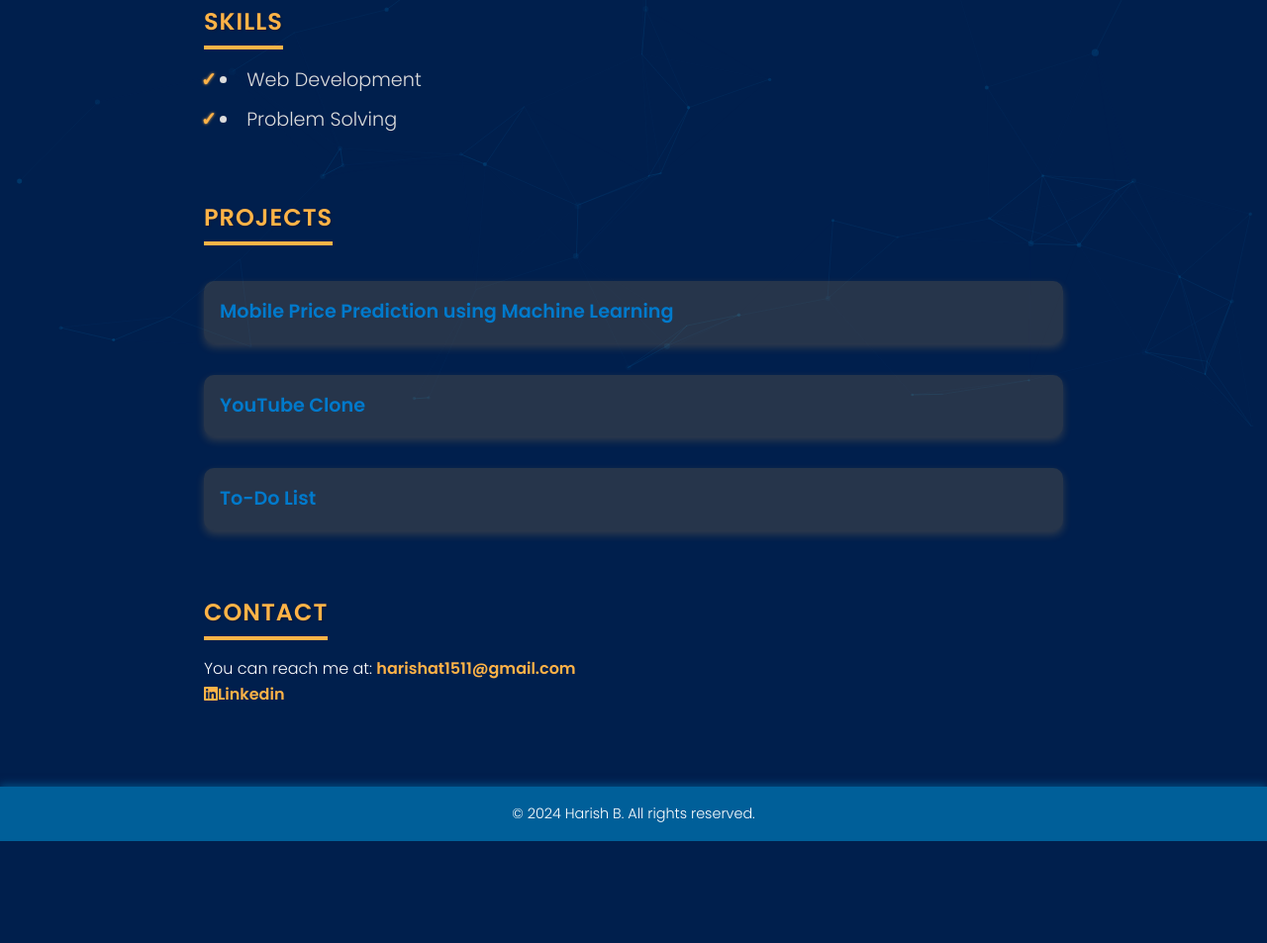
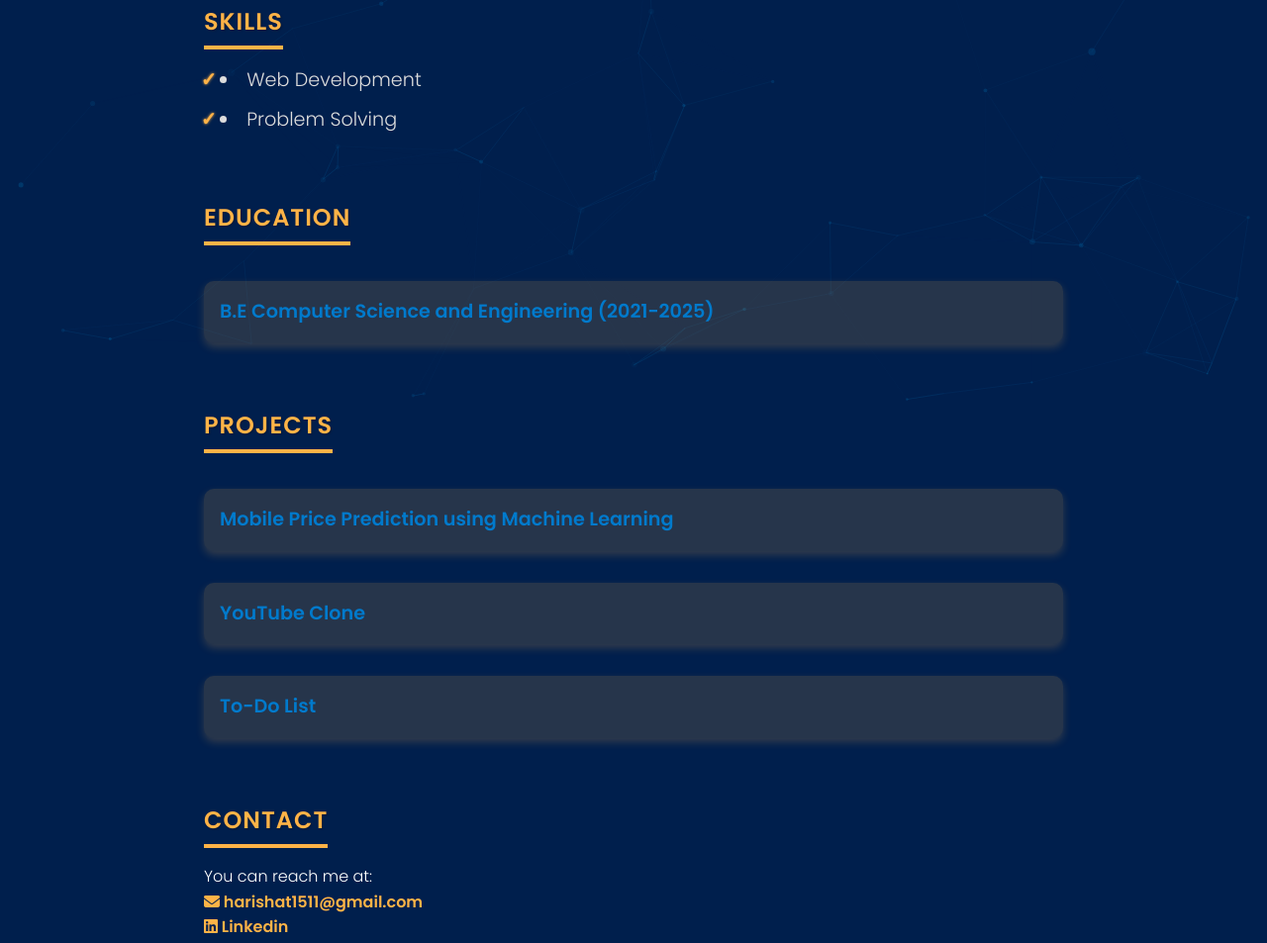
Before and after one commit to harishat1511/harishportfolio, a plain HTML site: page index.html in a window 1280 px wide. Shown: the part 369-1322 px from the top of the page at 99% size. Before the commit the page ends 1219 px from the top, so only its background shows below. Drawn offline with nearby package versions, Linux system fonts and the light colour scheme.

Commit message:
Update index.html

```diff
--- a/index.html
+++ b/index.html
@@ -21,6 +21,7 @@
         <li><a href="#skills">Skills</a></li>
         <li><a href="#projects">Projects</a></li>
         <li><a href="#contact">Contact</a></li>
+        <li><a href="harishresumefinal.pdf" target="_blank" download>Resume</a></li>
       </ul>
     </nav>
   </header>
@@ -37,6 +38,16 @@
         <li>Web Development</li>
         <li>Problem Solving</li>
       </ul>
+    </section>
+
+    <section id="projects" class="section fade-in">
+      <h2>Education</h2>
+  <ul class="projects-list">
+    <li class="project-item">
+      <span class="project-title">B.E Computer Science and Engineering (2021-2025)</span>
+      <p class="project-desc">SRM Easwari Engineering College, Chennai</p>
+    </li>
+  </ul>
     </section>
 
     <section id="projects" class="section fade-in">
@@ -59,10 +70,11 @@
 
     <section id="contact" class="section fade-in">
       <h2>Contact</h2>
-      <p>You can reach me at: <a href="mailto:your-email@example.com">harishat1511@gmail.com</a></p>
+      <p> You can reach me at: </p>
+      <p><a href="mailto:your-email@example.com"><i class="fas fa-envelope"></i> harishat1511@gmail.com</a></p>
       <p>
-        <a href="https://www.linkedin.com/in/harish-b-13b922266/" target="blank">
-          <i class="fab fa-linkedin"></i>Linkedin
+        <a href="https://www.linkedin.com/in/harish-b-13b922266" target="_blank">
+          <i class="fab fa-linkedin"></i>  Linkedin
         </a>
       </p>
     </section>
```
